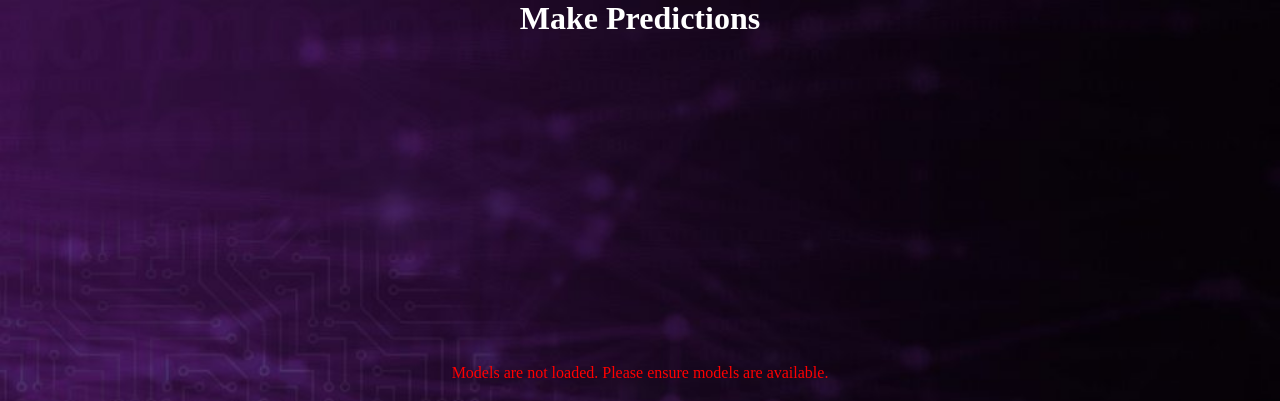
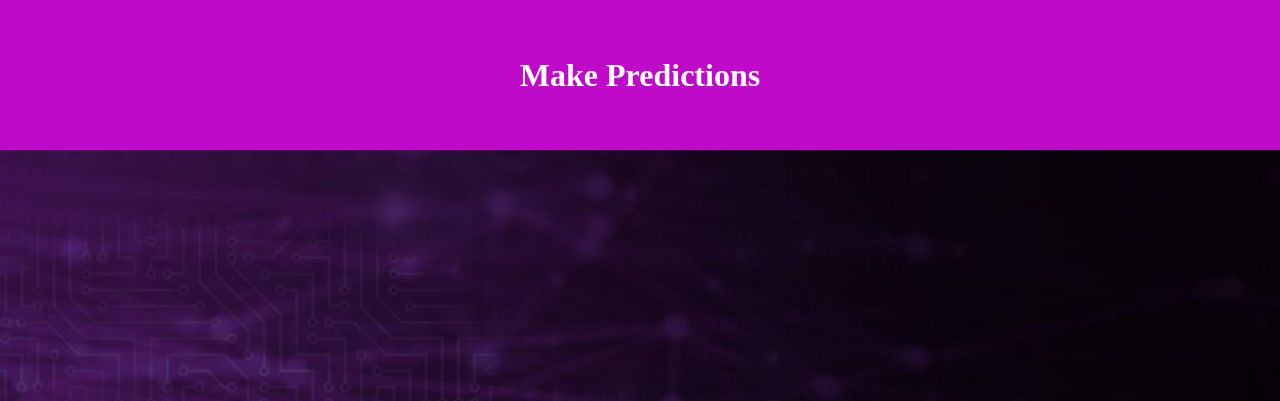
Before and after one commit to sunil1306-ps/Network-Intrusion-Detection-using-ML, a Flask app: page /predict in a window 1280 px wide. Shown: the top 401 px of the page. Run offline with Flask 3, Linux system fonts and the light colour scheme; parts of the project's set-up code (start-up, migrations or seed data) failed here and were passed over.

Commit message:
final final

```diff
--- a/app.py
+++ b/app.py
@@ -322,19 +322,24 @@ def predict():
             y_pred_rf = rf_clf.predict(processed_data)
 
             # Majority voting
-            predictions_array = np.array([y_pred_dt, y_pred_svm, y_pred_rf])
-            final_predictions, _ = mode(predictions_array, axis=0)
+            # predictions_array = np.array([y_pred_dt, y_pred_svm, y_pred_rf])
+            # final_predictions, _ = mode(predictions_array, axis=0)
+
+            final_predictions = []
+            for i in range(0, len(y_pred_dt)):
+                t = y_pred_dt[i] + y_pred_svm[i] + y_pred_rf[i]
+                final_predictions.append(1) if t > 1 else final_predictions.append(0)
 
             # Prepare predictions dictionary
-            predictions = {
-                "Decision Tree Prediction": y_pred_dt.tolist(),
-                "SVM Prediction": y_pred_svm.tolist(),
-                "Random Forest Prediction": y_pred_rf.tolist(),
-                "Final Prediction (Majority Voting)": final_predictions.flatten().tolist(),
-            }
+            # predictions = {
+            #     "Decision Tree Prediction": y_pred_dt.tolist(),
+            #     "SVM Prediction": y_pred_svm.tolist(),
+            #     "Random Forest Prediction": y_pred_rf.tolist(),
+            #     "Final Prediction (Majority Voting)": final_predictions.flatten().tolist(),
+            # }
 
             # Truncate predictions to show only the first 10
-            truncated_predictions = final_predictions.flatten()[:20]
+            truncated_predictions = final_predictions[:20]
 
             # Calculate threat level based on the number of '1's (attacks)
             attack_count = np.sum(final_predictions)
@@ -354,7 +359,7 @@ def predict():
             else:
                 threat_level = "Critical threat level detected! Take immediate action!"
 
-            return render_template("predict.html", predictions=truncated_predictions.tolist(), threat_level=threat_level)
+            return render_template("predict.html", predictions=truncated_predictions, threat_level=threat_level)
 
         except Exception as e:
             error = f"Error processing input data: {str(e)}"
--- a/static/css/stylesheet.css
+++ b/static/css/stylesheet.css
@@ -179,10 +179,19 @@ h1{
 
 
 #pred-div {
-    width: 100%;
+    width: 100vw;
     height: 100vh;
     display: flex;
     flex-direction: column;
     justify-content: center;
     align-items: center;
 }
+
+.pred-heading h1 {
+    height : 150px;
+    width: 100vw;
+    background-color:rgb(191, 11, 201);
+    display : flex;
+    justify-content: center;
+    align-items: center;
+}
--- a/templates/monitoring.html
+++ b/templates/monitoring.html
@@ -12,7 +12,7 @@
     <form method="POST">
         <div class = "fill1">
         <label>Interface:</label>
-        <input type="text" name="interface" placeholder="e.g., Wi-Fi" required>
+        <input type="text" name="interface" value="Wi-Fi" required>
        </div>
        <div class = "fill1">
         <label>Interval (Seconds):</label>
@@ -31,6 +31,6 @@
     </div>
     </form>
     </div>
-    <p>{{ message }}</p>
+    <p style="color: white;">{{ message }}</p>
 </body>
 </html>
--- a/templates/predict.html
+++ b/templates/predict.html
@@ -8,13 +8,15 @@
 </head>
 <body style="margin: 0;">
     <div id="pred-div">
-        <h1 style="margin: 0; margin-bottom: 30px">Make Predictions</h1>
+        <div class="pred-heading">
+            <h1 style="margin: 0; margin-bottom: 30px">Make Predictions</h1>
+        </div>
         <div style="height: 100%; display: flex; flex-direction: column; justify-content: center;">
             {% if error %}
                 <p style="color: red;">{{ error }}</p>
                 <br>
             {% elif predictions %}
-                <h2 style="color: white;">Prediction Results (First 10):</h2>
+                <h2 style="color: white;">Prediction Results (First 20):</h2>
                 <br>
                 <p style="color: white;">{{ predictions }}</p>
                 <br>
```
Also changed, not shown: 1 other file.
